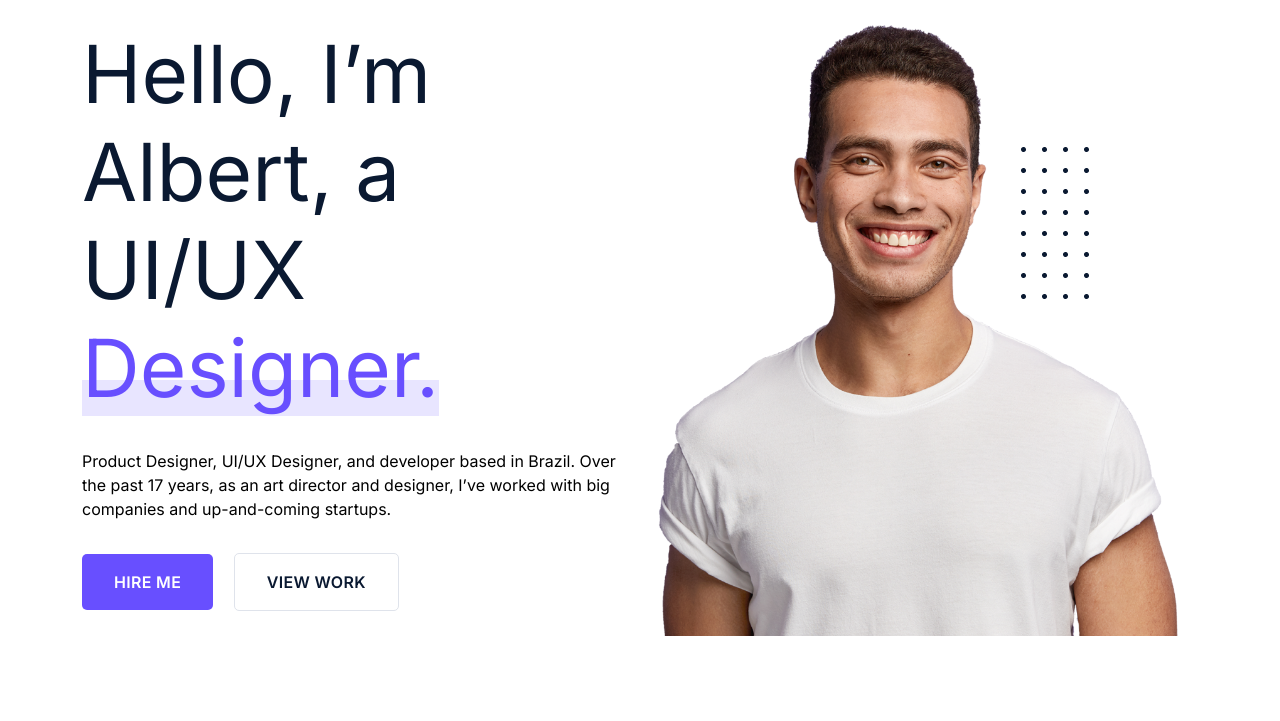
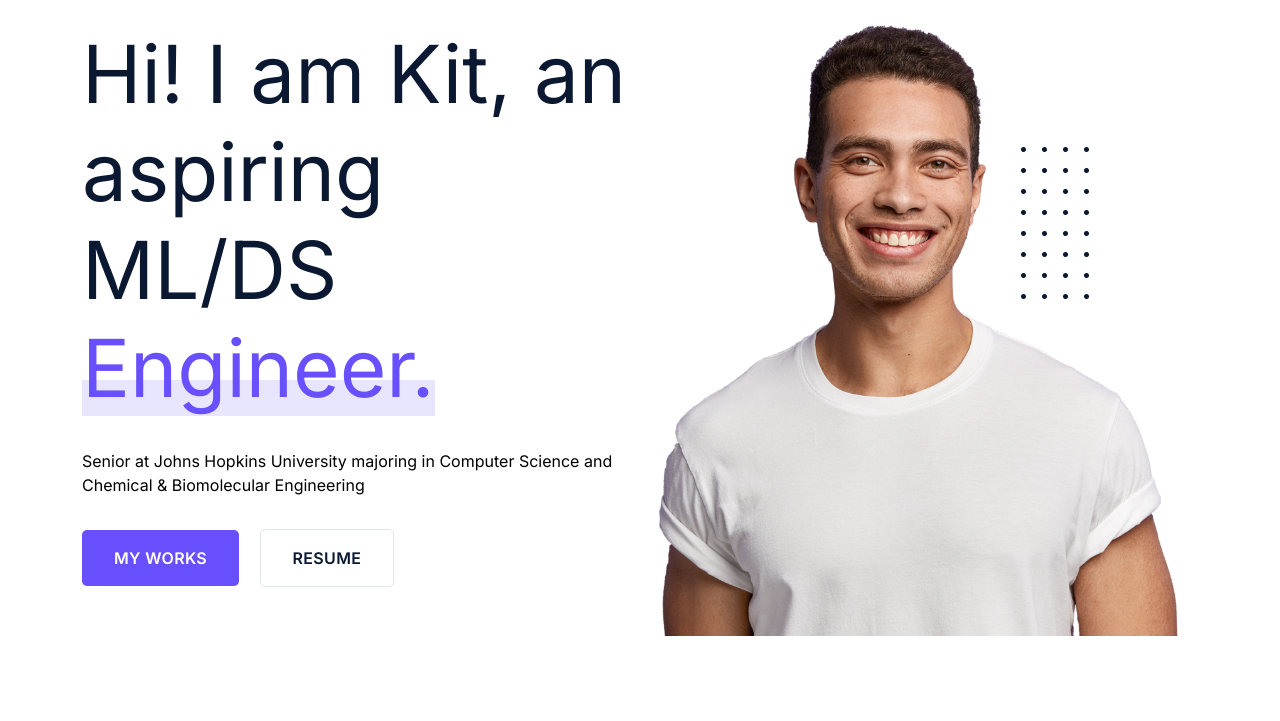
Before and after one commit to AMKCode/AMKCode.github.io, a website built with webpack: page index.html in a window 1280 px wide. Shown: the part 79-800 px from the top of the page. Built offline with nearby package versions, Linux system fonts and the light colour scheme.

Commit message:
initial changes

```diff
--- a/index.html
+++ b/index.html
@@ -34,15 +34,15 @@
             <div class="row">
                 <div class="col-lg-6 order-2 order-lg-0">
                     <div class="banner-content-left">
-                        <h3 class="font-xl">Hello, I’m Albert, a UI/UX
-                            <span>Designer.</span>
+                        <h3 class="font-xl">Hi! I am Kit, an aspiring ML/DS
+                            <span>Engineer.</span>
                         </h3>
-                        <p>Product Designer, UI/UX Designer, and developer based in Brazil. Over the past 17 years, as an art director and designer, I’ve worked with big companies and up-and-coming startups.</p>
+                        <p>Senior at Johns Hopkins University majoring in Computer Science and Chemical & Biomolecular Engineering</p>
                             <a href="#" class="btn btn--primary">
-                                Hire Me
+                                My Works
                             </a>
                             <a href="#" class="btn btn--secondary">
-                                View work
+                                Resume
                             </a>
                             <div class="follow-content">
                                 <span>Follow me on</span>
@@ -56,8 +56,9 @@
                                       <svg width="20" height="20" viewBox="0 0 20 20" fill="none" xmlns="http://www.w3.org/2000/svg">
         <g clip-path="url(#clip0)">
         <path d="M8.22817 9.39998C8.64321 9.19121 8.95698 8.95869 9.172 8.70742C9.55453 8.25488 9.7433 7.65483 9.7433 6.91102C9.7433 6.18721 9.55453 5.56841 9.177 5.04962C8.54695 4.20455 7.48061 3.77201 5.97299 3.74951H0V15.9418H5.56921C6.19676 15.9418 6.77806 15.888 7.3156 15.778C7.85314 15.6667 8.31818 15.463 8.71196 15.1654C9.06199 14.9067 9.35452 14.5854 9.58704 14.2066C9.95457 13.6341 10.1383 12.9853 10.1383 12.2627C10.1383 11.5627 9.97707 10.9664 9.65704 10.4763C9.33327 9.98627 8.85823 9.62749 8.22817 9.39998ZM2.46395 5.86719H5.15417C5.74547 5.86719 6.23301 5.93094 6.61554 6.0572C7.05808 6.24097 7.27935 6.61475 7.27935 7.18479C7.27935 7.69608 7.11058 8.05361 6.77681 8.25488C6.44053 8.45615 6.00424 8.55741 5.4692 8.55741H2.46395V5.86719ZM6.71805 13.6116C6.42053 13.7553 6.00174 13.8266 5.46545 13.8266H2.46395V10.5751H5.5067C6.03675 10.5788 6.44928 10.6488 6.7443 10.7801C7.26935 11.0176 7.53062 11.4526 7.53062 12.0889C7.53062 12.839 7.2606 13.344 6.71805 13.6116Z" fill="currentColor"/>
+        <!--
         <path d="M18.0778 4.31824H12.7811V5.83586H18.0778V4.31824Z" fill="currentColor"/>
-        <path d="M19.9179 10.3076C19.8078 9.60125 19.5653 8.97995 19.1878 8.44366C18.774 7.83611 18.249 7.39107 17.6102 7.1098C16.9739 6.82728 16.2576 6.68601 15.46 6.68726C14.1211 6.68726 13.0335 7.10605 12.1922 7.93736C11.3534 8.77118 10.9334 9.97003 10.9334 11.5327C10.9334 13.199 11.3972 14.4029 12.3297 15.1417C13.2586 15.8818 14.3312 16.2505 15.5488 16.2505C17.0226 16.2505 18.169 15.8117 18.9878 14.9367C19.5116 14.3841 19.8078 13.8403 19.8729 13.3065H17.4327C17.2914 13.5703 17.1276 13.7766 16.9401 13.9266C16.6001 14.2016 16.1576 14.3391 15.615 14.3391C15.0987 14.3391 14.6612 14.2254 14.2962 13.9991C13.6936 13.6366 13.3786 13.0015 13.3386 12.0977H19.9979C20.0079 11.3189 19.9829 10.7201 19.9179 10.3076ZM13.3986 10.5413C13.4861 9.95503 13.6986 9.48999 14.0361 9.14621C14.3737 8.80368 14.8512 8.63117 15.4625 8.62992C16.0263 8.62992 16.4976 8.79118 16.8814 9.11496C17.2601 9.44124 17.4739 9.91502 17.5177 10.5413H13.3986Z" fill="currentColor"/>
+        <path d="M19.9179 10.3076C19.8078 9.60125 19.5653 8.97995 19.1878 8.44366C18.774 7.83611 18.249 7.39107 17.6102 7.1098C16.9739 6.82728 16.2576 6.68601 15.46 6.68726C14.1211 6.68726 13.0335 7.10605 12.1922 7.93736C11.3534 8.77118 10.9334 9.97003 10.9334 11.5327C10.9334 13.199 11.3972 14.4029 12.3297 15.1417C13.2586 15.8818 14.3312 16.2505 15.5488 16.2505C17.0226 16.2505 18.169 15.8117 18.9878 14.9367C19.5116 14.3841 19.8078 13.8403 19.8729 13.3065H17.4327C17.2914 13.5703 17.1276 13.7766 16.9401 13.9266C16.6001 14.2016 16.1576 14.3391 15.615 14.3391C15.0987 14.3391 14.6612 14.2254 14.2962 13.9991C13.6936 13.6366 13.3786 13.0015 13.3386 12.0977H19.9979C20.0079 11.3189 19.9829 10.7201 19.9179 10.3076ZM13.3986 10.5413C13.4861 9.95503 13.6986 9.48999 14.0361 9.14621C14.3737 8.80368 14.8512 8.63117 15.4625 8.62992C16.0263 8.62992 16.4976 8.79118 16.8814 9.11496C17.2601 9.44124 17.4739 9.91502 17.5177 10.5413H13.3986Z" fill="currentColor"/> -->
         </g>
         <defs>
         <clipPath id="clip0">
```
Also changed, not shown: screenshot.png (deleted).
